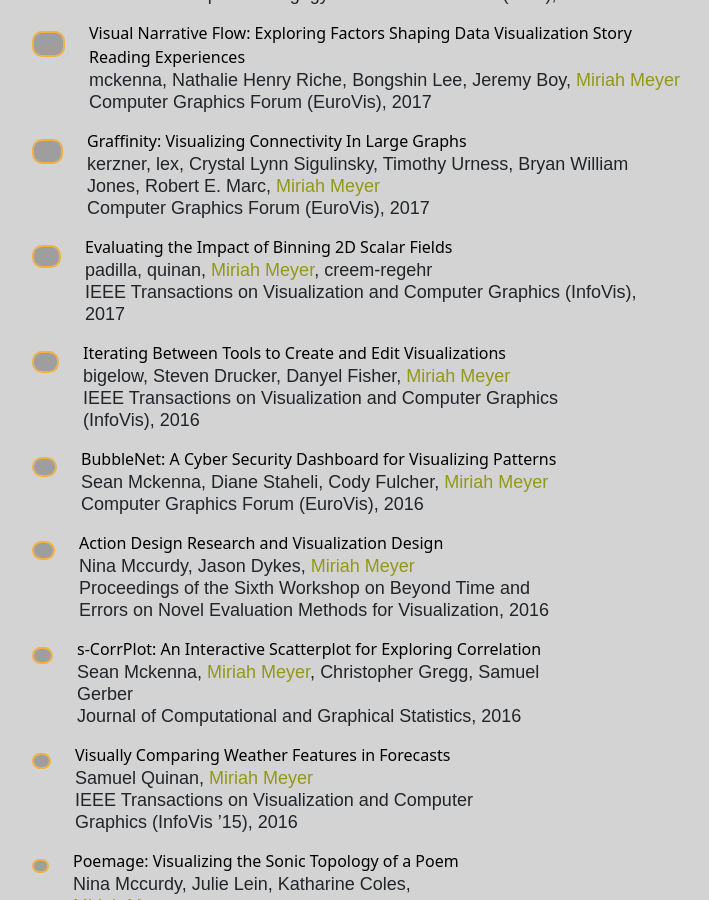
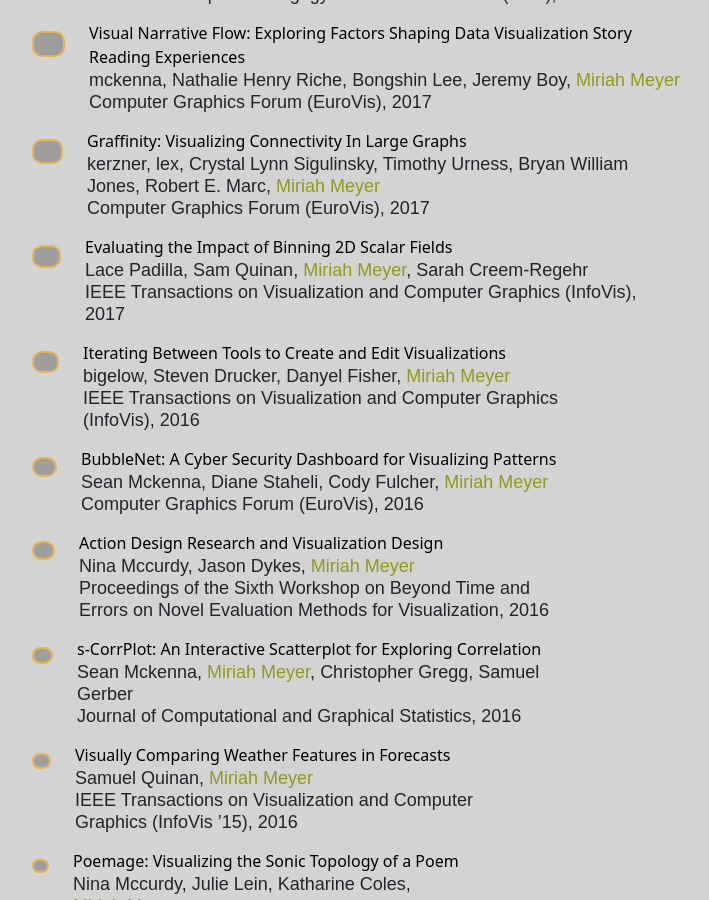
Before and after one commit to visidlab/visidlab.github.io, a Jekyll site: the page built from publications.md, in a window 1280 px wide and 900 px high, scrolled down 1850 px, cut to the strip 0-900 px from the top of the window. Shown: the whole strip, without its empty margins (50-759 px from the left). Built offline with Jekyll 4.4.1, drawn with Linux system fonts in a browser that asks for light colours; some web fonts are replaced; grey boxes are pictures that could not be loaded.

Commit message:
Update 2016_infovis_binning.md

```diff
--- a/_publications/2016_infovis_binning.md
+++ b/_publications/2016_infovis_binning.md
@@ -9,10 +9,10 @@
 image_large: 2016_infovis_binning_teaser.png
 
 authors:
-- padilla
-- quinan
+- Lace Padilla
+- Sam Quinan
 - meyer
-- creem-regehr
+- Sarah Creem-Regehr
 
 journal-short: InfoVis
 year: 2017
```
